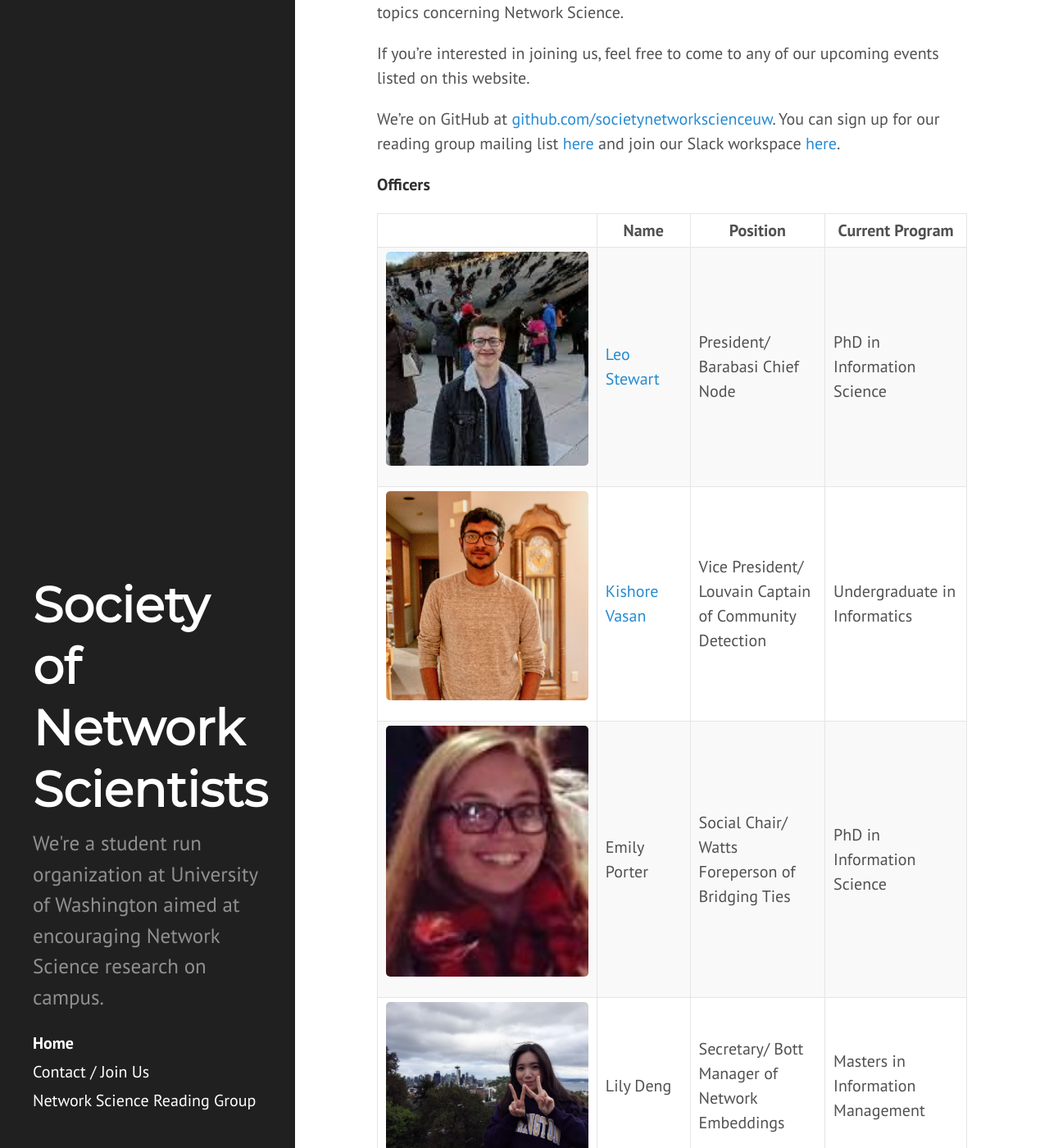
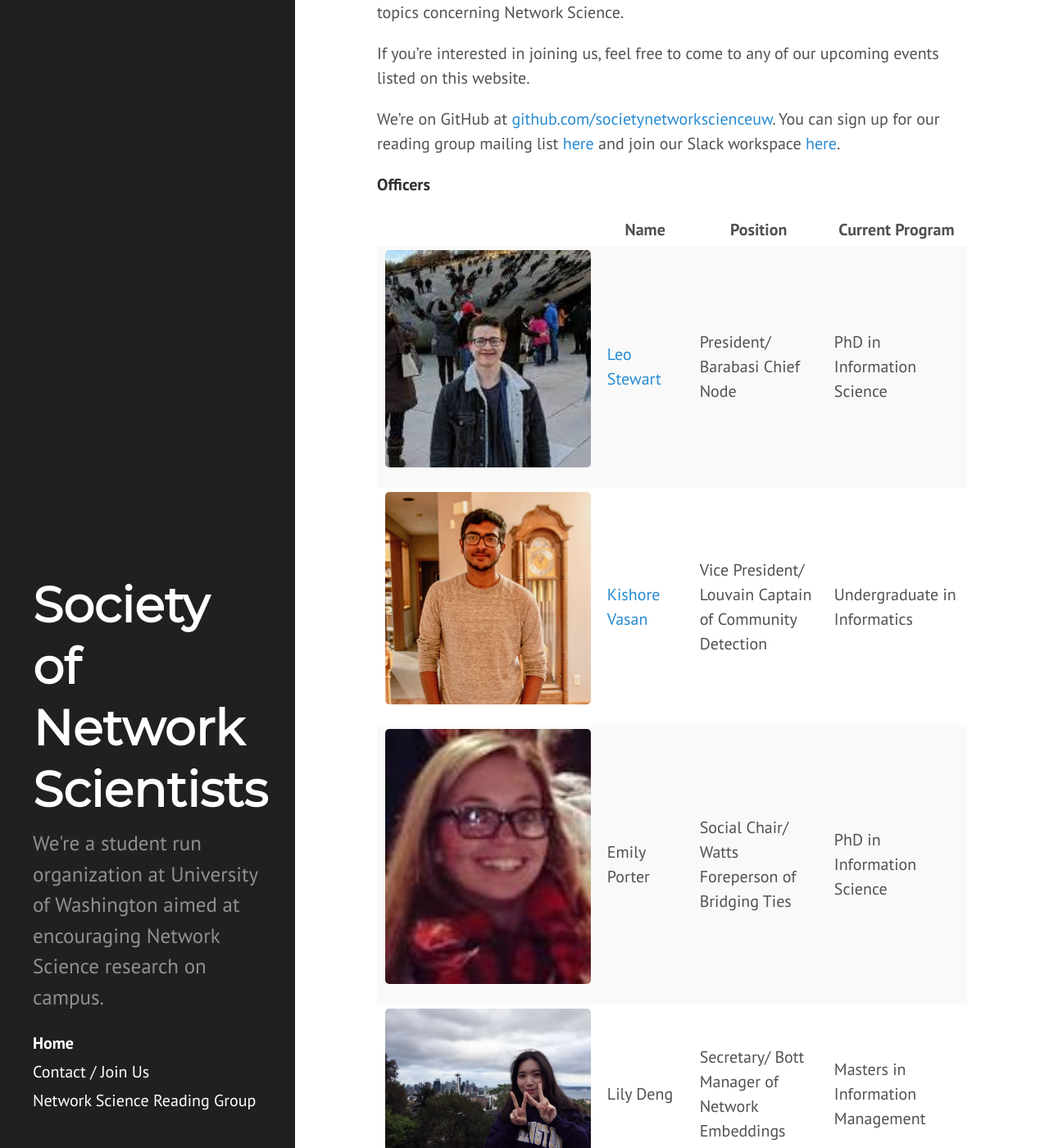
Before and after one commit to societynetworkscienceuw/societynetworkscienceuw.github.io, a Jekyll site: the page built from index.md, in a window 1280 px wide and 1400 px high, scrolled down 230 px. Shown: the whole window at 82% size. Built offline with Jekyll 4.4.1, drawn with Linux system fonts in a browser that asks for light colours.

Commit message:
trying to fix headshots

```diff
--- a/index.md
+++ b/index.md
@@ -2,7 +2,16 @@
 layout: page
 title: Welcome
 ---
-
+<style>
+    .headshot {
+        width: 100%;
+        height: auto;
+        max-width: 150;
+    }
+    table, th, td {
+        border: 0px;
+    }
+</style>
 Society for Network Scientists is a student-led organization aimed at promoting Network Science research at the University of Washington. Our goal is to create a tight knit community of students and faculty to discuss and collaborate on various topics concerning Network Science.
 
 If you're interested in joining us, feel free to come to any of our upcoming events listed on this website.
@@ -12,14 +21,6 @@
 
 **Officers**
 
-<style>
-    .headshot {
-        width: 100%;
-        height: auto;
-        max-width: 180;
-    }
-</style>
-
 || Name | Position | Current Program |
 |------|------|---------|---------|
 | <img src="./officers/leo.jpeg" class="headshot" alt="Leo's headshot"> | [Leo Stewart](https://leostewart.weebly.com/) | President/ Barabasi Chief Node | PhD in Information Science |
@@ -28,33 +29,4 @@
 | <img src="./officers/lily.jpg" class="headshot" alt="Lily's headshot"> | Lily Deng | Secretary/ Bott Manager of Network Embeddings | Masters in Information Management |
 | <img src="./officers/kaylea.jpeg" class="headshot" alt="Kaylea's headshot">  | [Kaylea Champion](http://www.kayleachampion.com) | Treasurer/ Kleinberg Supervisor of Burst Detection | PhD in Communication Studies |
 
-<!-- <table style="width: 100%;">
-  <tr>
-    <th></th>
-    <th>Name</th>
-    <th>Position</th>
-    <th>Current Program</th>
-  </tr>
-  <tr>
-    <td class="block">
-        <img src="./officers/leo.jpeg" class="headshot" alt="Leo's headshot">
-    </td>
-    <td class="block">
-        <a href="https://leostewart.weebly.com/">Leo Stewart</a>
-    </td>
-    <td class="block">President/ Barabasi Chief Node</td>
-    <td class="block">PhD in Information Science</td>
-  </tr>
-  <tr>
-    <td class="block">
-        <img src="./officers/kishore.jpg" class="headshot" alt="Kishore's headshot">
-    </td>
-    <td class="block">
-        <a href="https://kishorevasan.me">Kishore Vasan</a>
-    </td>
-    <td class="block">Vice President/ Louvain Captain of Community Detection</td>
-    <td class="block">Undergraduate in Informatics</td>
-  </tr>
-</table> -->
-
 ![](./assets/img/sns_logo.png)
```
